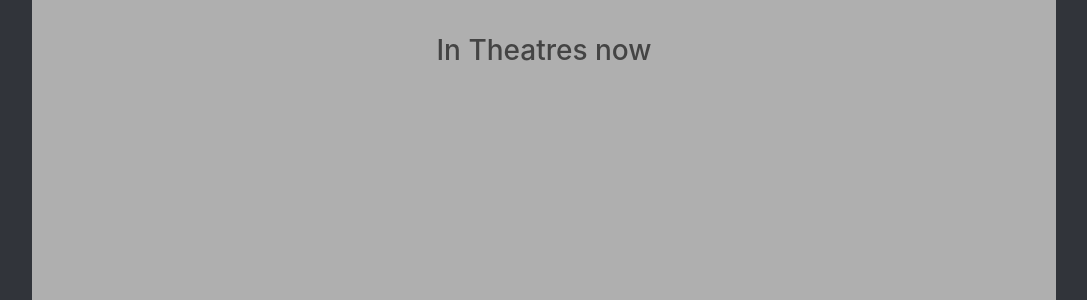
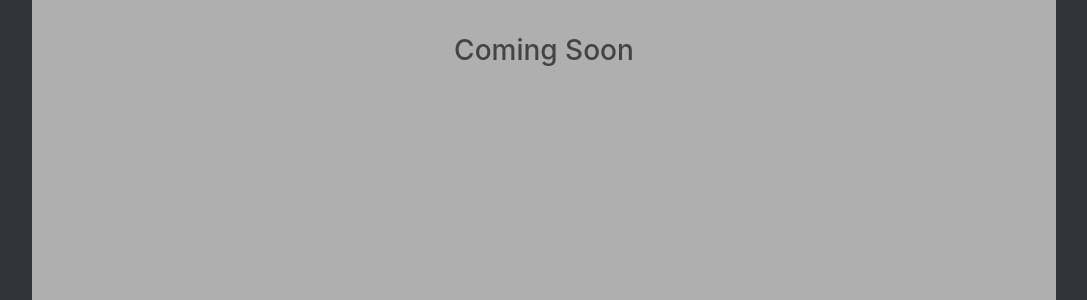
Before and after one commit to alexandrew541/Filmcore-Project, a Flask app: template templates/coming_soon.html in a window 1280 px wide. Shown: the part 78-378 px from the top of the page, without its empty margins (96-1183 px from the left). Run offline with Flask 2, Linux system fonts and the light colour scheme; the template is opened without the code that fills it, so the values that code supplies are empty; some libraries are stand-ins or nearby versions; some web fonts are replaced.

Commit message:
page title change

```diff
--- a/templates/coming_soon.html
+++ b/templates/coming_soon.html
@@ -5,7 +5,7 @@
         <div class="container defpage"></div>
             <div class="container maincon" style="margin-bottom: 5%;">
             <div style="margin-bottom: 4vh;">
-                <h3 style="text-align: center;">In Theatres now</h3>
+                <h3 style="text-align: center;">Coming Soon</h3>
             </div>
             {% for post in data %}
             <article class="media content-section border-secondary searchpages">
```
